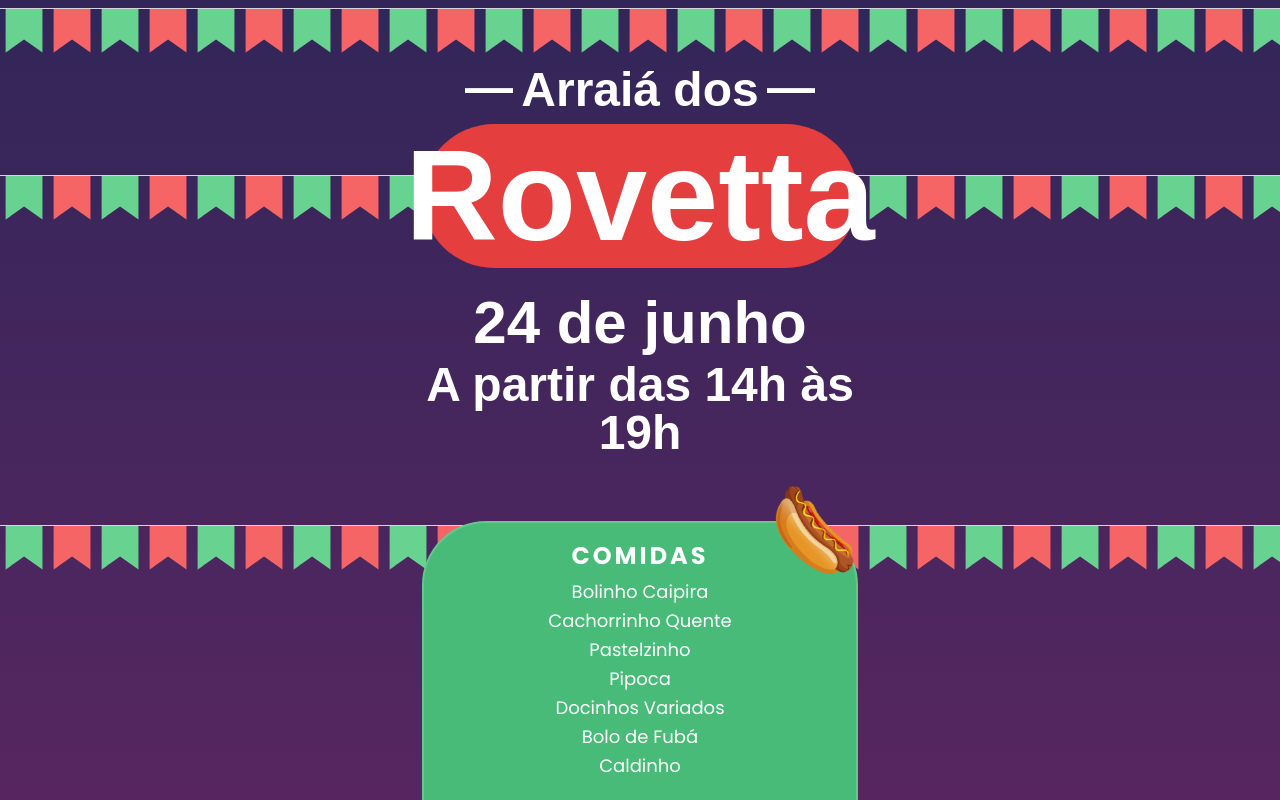
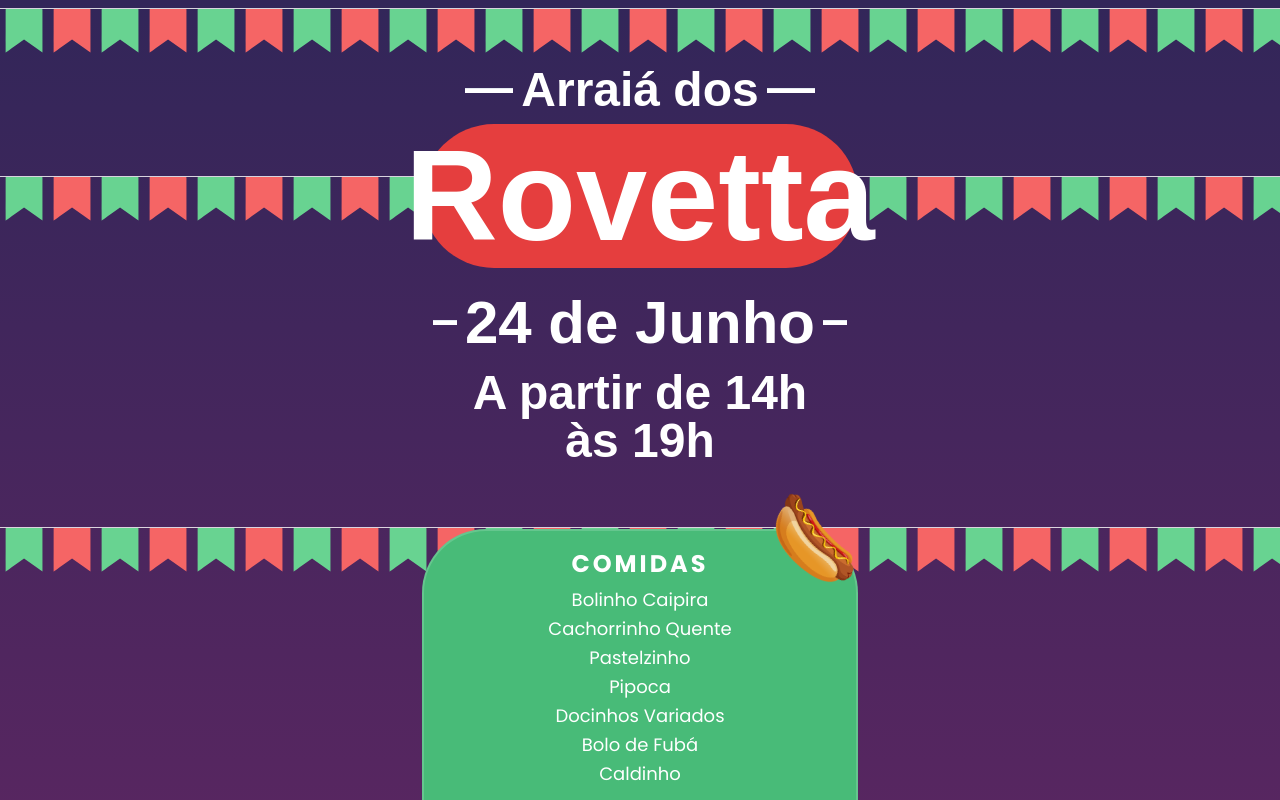
Before and after one commit to guihRovetta/arraia-dos-rovetta, a Next.js app: page / in a window 1280 px wide. Shown: the top 800 px of the page. Built offline with nearby package versions, Linux system fonts and the light colour scheme; a web font is replaced by a local one.

Commit message:
fix: adjust style

```diff
--- a/src/components/section/TitleSection.tsx
+++ b/src/components/section/TitleSection.tsx
@@ -31,12 +31,20 @@ export const TitleSection = () => (
       </Center>
     </VStack>
 
-    <VStack spacing={4}>
-      <Heading fontSize="6xl" as="h2" lineHeight={0.75}>
-        24 de junho
-      </Heading>
+    <VStack spacing={6}>
+      <HStack spacing={2}>
+        <Box h={1} w={6} bg="white" as="hr" />
+
+        <Heading fontSize="6xl" as="h2" lineHeight={0.75}>
+          24 de Junho
+        </Heading>
+
+        <Box h={1} w={6} bg="white" as="hr" />
+      </HStack>
+
       <Heading fontSize="5xl" as="h2" lineHeight={1} textAlign="center">
-        A partir das 14h às 19h
+        A partir de 14h
+        <br /> às 19h
       </Heading>
     </VStack>
   </VStack>
```
